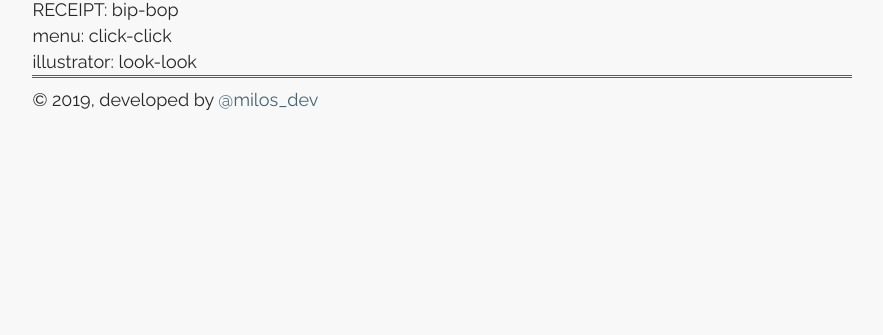
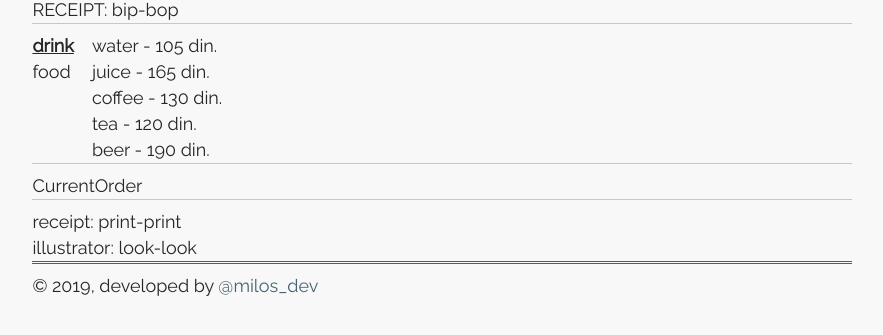
Before and after one commit to obrovacm/restaurant, a Gatsby site: page /register in a window 1280 px wide. Shown: the part 115-450 px from the top of the page, without its empty margins (198-1081 px from the left). Built offline with nearby package versions, Linux system fonts and the light colour scheme; Gatsby itself is replaced by a stand-in of ours.

Commit message:
menu categories, items & currentOrder

```diff
--- a/src/components/layout/layout.js
+++ b/src/components/layout/layout.js
@@ -3,7 +3,7 @@ import PropTypes from "prop-types"
 import { useStaticQuery, graphql } from "gatsby"
 
 import "../../styles/base.css"
-import css from "./layout.module.scss"
+import styles from "./layout.module.scss"
 
 import Nav from "./nav"
 
@@ -21,12 +21,12 @@ const Layout = ({ children }) => {
   `)
 
   return (
-    <div className={css.layout}>
+    <div className={styles.layout}>
       <Nav title={data.site.siteMetadata.title} />
 
-      <div className={css.underNav}>
-        <main className={css.pageContent}>{children}</main>
-        <footer className={css.footer}>
+      <div className={styles.underNav}>
+        <main className={styles.pageContent}>{children}</main>
+        <footer className={styles.footer}>
           © {new Date().getFullYear()}, developed by
           {` `}
           <a href="https://www.milos.netlify.com">
--- a/src/components/layout/nav.js
+++ b/src/components/layout/nav.js
@@ -1,7 +1,7 @@
 import React, { Component } from "react"
 import { Link } from "gatsby"
 
-import css from "./nav.module.scss"
+import styles from "./nav.module.scss"
 
 const navItems = [
   {
@@ -23,7 +23,7 @@ export default class Nav extends Component {
     navOn: false,
   }
 
-  navToggle = event => {
+  navToggle = () => {
     this.setState({
       navOn: !this.state.navOn,
     })
@@ -34,8 +34,8 @@ export default class Nav extends Component {
       <Link
         key={i}
         to={linkTo}
-        activeClassName={css.active}
-        className={css.navItem}
+        activeClassName={styles.active}
+        className={styles.navItem}
       >
         <li>{text}</li>
       </Link>
@@ -49,20 +49,20 @@ export default class Nav extends Component {
     const navItemComponents = this.renderNavItems()
 
     return (
-      <nav className={css.nav}>
-        <div className={css.title}>
+      <nav className={styles.nav}>
+        <div className={styles.title}>
           <h1>
             <Link to="/">{title}</Link>
           </h1>
         </div>
-        <ul className={`${css.list} ${navOn && css.listOn}`}>
+        <ul className={`${styles.list} ${navOn && styles.listOn}`}>
           {navItemComponents}
         </ul>
         <button
-          className={`${css.navBtn} ${navOn && css.btnListOn}`}
+          className={`${styles.navBtn} ${navOn && styles.btnListOn}`}
           onClick={this.navToggle}
         >
-          <p>{navOn ? "X" : "O"}</p>
+          <p>O</p>
         </button>
       </nav>
     )
--- a/src/components/layout/nav.module.scss
+++ b/src/components/layout/nav.module.scss
@@ -67,12 +67,8 @@
   justify-content: center;
   align-items: center;
   overflow: hidden;
+  z-index: 11;
 
-  z-index: 11;
-  p {
-    z-index: 12;
-    pointer-events: none;
-  }
   width: 1.5em;
   height: 1.5em;
   background: none;
@@ -81,21 +77,25 @@
   font-size: 2em;
   font-weight: bold;
   color: $primary;
+  p {
+    pointer-events: none;
+  }
   &::before {
     position: absolute;
-    content: "";
     left: 0;
     top: 0;
     right: 0;
     bottom: 0;
+    display: flex;
+    justify-content: center;
+    align-items: center;
+    content: "X";
+    color: $background-color;
     background: $primary;
     transform: translateX(100%);
     transition: transform 300ms;
   }
 }
-.btn-list-on {
-  color: $background-color;
-  &::before {
-    transform: translateX(0%);
-  }
+.btn-list-on::before {
+  transform: translateX(0%);
 }
--- a/src/components/register/illustrator/illustrator.js
+++ b/src/components/register/illustrator/illustrator.js
@@ -1,9 +1,9 @@
 import React, { Component } from "react"
 
-import css from "./illustrator.module.scss"
+import styles from "./illustrator.module.scss"
 
 export default class Illustrator extends Component {
   render() {
-    return <div className={css.illustrator}>illustrator: look-look</div>
+    return <div className={styles.illustrator}>illustrator: look-look</div>
   }
 }
--- /dev/null
+++ b/src/components/register/menu/current-order.js
@@ -0,0 +1,7 @@
+import React, { Component } from "react"
+
+export default class CurrentOrder extends Component {
+  render() {
+    return <div>CurrentOrder</div>
+  }
+}
--- a/src/components/register/menu/menu.js
+++ b/src/components/register/menu/menu.js
@@ -1,9 +1,114 @@
 import React, { Component } from "react"
 
-import css from "./menu.module.scss"
+import Product from "./product"
+import CurrentOrder from "./current-order"
+
+import styles from "./menu.module.scss"
 
 export default class Menu extends Component {
+  state = {
+    items: [
+      new Product("water", 105, "drink"),
+      new Product("juice", 165, "drink"),
+      new Product("coffee", 130, "drink"),
+      new Product("tea", 120, "drink"),
+      new Product("beer", 190, "drink"),
+      new Product("fish", 600, "food"),
+      new Product("chicken", 510, "food"),
+      new Product("chips", 220, "food"),
+      new Product("popcorn", 200, "food"),
+      new Product("ice Cream", 350, "food"),
+      new Product("fruit Salad", 420, "food"),
+      new Product("baklava", 400, "food"),
+    ],
+    categories: null,
+    selectedCategory: null,
+    order: [],
+  }
+  componentDidMount() {
+    this.getCategories()
+  }
+
+  getCategories = () => {
+    const allCategories = []
+
+    this.state.items.forEach(item => {
+      allCategories.push(item.category)
+    })
+
+    const uniqueCategories = allCategories.filter(
+      (item, index, self) =>
+        // console.log("item", index, ":", item, "\nself: ", self)
+        // self refers to allCategories[] list
+        self.indexOf(item) === index
+    )
+
+    this.setState({
+      categories: uniqueCategories,
+      selectedCategory: uniqueCategories[0],
+    })
+  }
+
+  selectCategory = category => {
+    this.setState({
+      selectedCategory: category,
+    })
+  }
+  addToCurrentOrder = item => {
+    this.setState({
+      order: [...this.state.order, item],
+    })
+  }
+
+  renderProducts = () => {
+    return this.state.items
+      .filter(item => item.category === this.state.selectedCategory)
+      .map((item, i) => (
+        <p key={i} onClick={() => this.addToCurrentOrder(item)}>
+          {item.name + " - " + item.price + " din."}
+        </p>
+      ))
+  }
+
+  renderCategories = () => {
+    if (this.state.categories)
+      return this.state.categories.map((category, i) => {
+        let selectedClass =
+          category === this.state.selectedCategory
+            ? styles.selectedCategory
+            : ""
+
+        return (
+          <div
+            className={selectedClass}
+            key={i}
+            onClick={() => this.selectCategory(category)}
+          >
+            {category}
+          </div>
+        )
+      })
+  }
+
   render() {
-    return <div className={css.menu}>menu: click-click</div>
+    const shownProducts = this.renderProducts()
+    const categories = this.renderCategories()
+
+    // console.log("menu props:", this.props)
+    // console.log("this.state.categories:", this.state.categories)
+    // console.log("this.state.selectedCategory:", this.state.selectedCategory)
+
+    console.log(this.state.order)
+
+    return (
+      <>
+        <div className={styles.menu}>
+          <div className={styles.categories}>{categories}</div>
+          <div>{shownProducts}</div>
+        </div>
+        <hr />
+        <CurrentOrder />
+      </>
+    )
   }
 }
--- a/src/components/register/menu/menu.module.scss
+++ b/src/components/register/menu/menu.module.scss
@@ -1 +1,25 @@
 @import "src/styles/variables.scss";
+
+.menu {
+  display: flex;
+  flex-direction: row;
+  div * {
+    cursor: pointer;
+    transition: transform 200ms;
+    &:hover {
+      color: $denim;
+      transform: translateX(0.5em);
+    }
+  }
+}
+.shownItems {
+}
+.categories {
+  display: flex;
+  flex-direction: column;
+  margin-right: 1em;
+}
+.selectedCategory {
+  font-weight: bold;
+  text-decoration: underline;
+}
--- /dev/null
+++ b/src/components/register/menu/product.js
@@ -0,0 +1,23 @@
+export default class Product {
+  constructor(name, price, category) {
+    this.name = name
+    this.price = price
+    this.category = category
+  }
+}
+
+// items with subcategory
+// items: [
+//     new Product("water", 105, "drink", "cold"),
+//     new Product("juice", 165, "drink", "cold"),
+//     new Product("coffee", 130, "drink", "hot"),
+//     new Product("tea", 120, "drink", "hot"),
+//     new Product("beer", 190, "drink", "alcohol"),
+//     new Product("fish", 600, "food", "meal"),
+//     new Product("chicken", 510, "food", "meal"),
+//     new Product("chips", 220, "food", "snack"),
+//     new Product("popcorn", 200, "food", "snack"),
+//     new Product("ice Cream", 350, "food", "desert"),
+//     new Product("fruit Salad", 420, "food", "desert"),
+//     new Product("baklava", 400, "food", "desert"),
+//   ],
--- a/src/components/register/receipt/receipt.js
+++ b/src/components/register/receipt/receipt.js
@@ -1,9 +1,9 @@
 import React, { Component } from "react"
 
-import css from "./receipt.module.scss"
+import styles from "./receipt.module.scss"
 
 export default class receipt extends Component {
   render() {
-    return <div className={css.receipt}>receipt: print-print</div>
+    return <div className={styles.receipt}>receipt: print-print</div>
   }
 }
--- a/src/components/register/register-app.js
+++ b/src/components/register/register-app.js
@@ -5,14 +5,25 @@ import Illustrator from "./illustrator/illustrator"
 import Receipt from "./receipt/receipt"
 
 export default class RegisterApp extends Component {
-  state = {}
+  state = {
+    orders: [],
+  }
+
+  addOrder = newOrder => {
+    this.setState({
+      orders: [...this.state.orders, newOrder],
+    })
+    console.log("added order: ", newOrder)
+  }
 
   render() {
     return (
-      <div>
-        <Menu />
+      <>
+        <Menu addOrder={this.addOrder} />
+        <hr />
+        <Receipt />
         <Illustrator />
-      </div>
+      </>
     )
   }
 }
--- a/src/pages/register.js
+++ b/src/pages/register.js
@@ -9,6 +9,7 @@ const Register = () => (
     <SEO title="home" />
     <h1>Register simulator</h1>
     <p>RECEIPT: bip-bop</p>
+    <hr />
     <RegisterApp />
   </Layout>
 )
```
Also changed, not shown: src/components/register/menu/menu-display.js (added).
